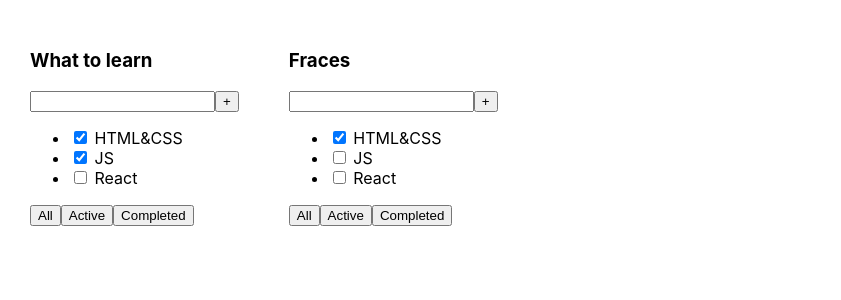
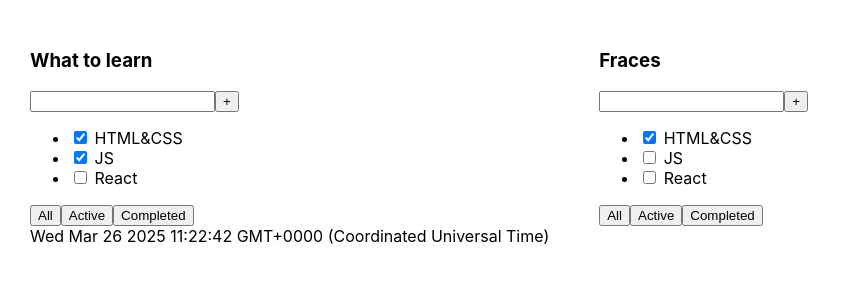
Before and after one commit to VanoKi/todolist-react, a React (Vite) app: page / in a window 1280 px wide. Shown: the top 300 px of the page, without its empty margins (0-841 px from the left). Built offline with nearby package versions, Linux system fonts and the light colour scheme.

Commit message:
feat: add date

```diff
--- a/src/App.tsx
+++ b/src/App.tsx
@@ -19,12 +19,10 @@ const App = () => {
     { id: 2, title: 'I am Happy', isDone: false },
     { id: 3, title: 'Yo', isDone: false },
   ]
-  return (
-      <div className="app">
-        <TodoListItem title={'What to learn'} tasks={tasks1}/>
-        <TodoListItem title={'Fraces'} tasks={tasks2}/>
-      </div>
-  )
+  return <div className="app">
+    <TodoListItem title={'What to learn'} tasks={tasks1} date={String(new Date())}/>
+    <TodoListItem title={'Fraces'} tasks={tasks2} />
+  </div>
 }
 
 export default App
--- a/src/TodoListItem.tsx
+++ b/src/TodoListItem.tsx
@@ -3,9 +3,10 @@ import {Task} from "./App.tsx";
 type Props = {
     title: string
     tasks: Task[]
+    date?: string
 }
 
-export const TodoListItem = ({ title, tasks }: Props) => {
+export const TodoListItem = ({ title, tasks, date }: Props) => {
     return (
         <div>
             <h3>{title}</h3>
@@ -29,6 +30,7 @@ export const TodoListItem = ({ title, tasks }: Props) => {
                 <button>Active</button>
                 <button>Completed</button>
             </div>
+            <div>{date}</div>
         </div>
     );
 };
```
